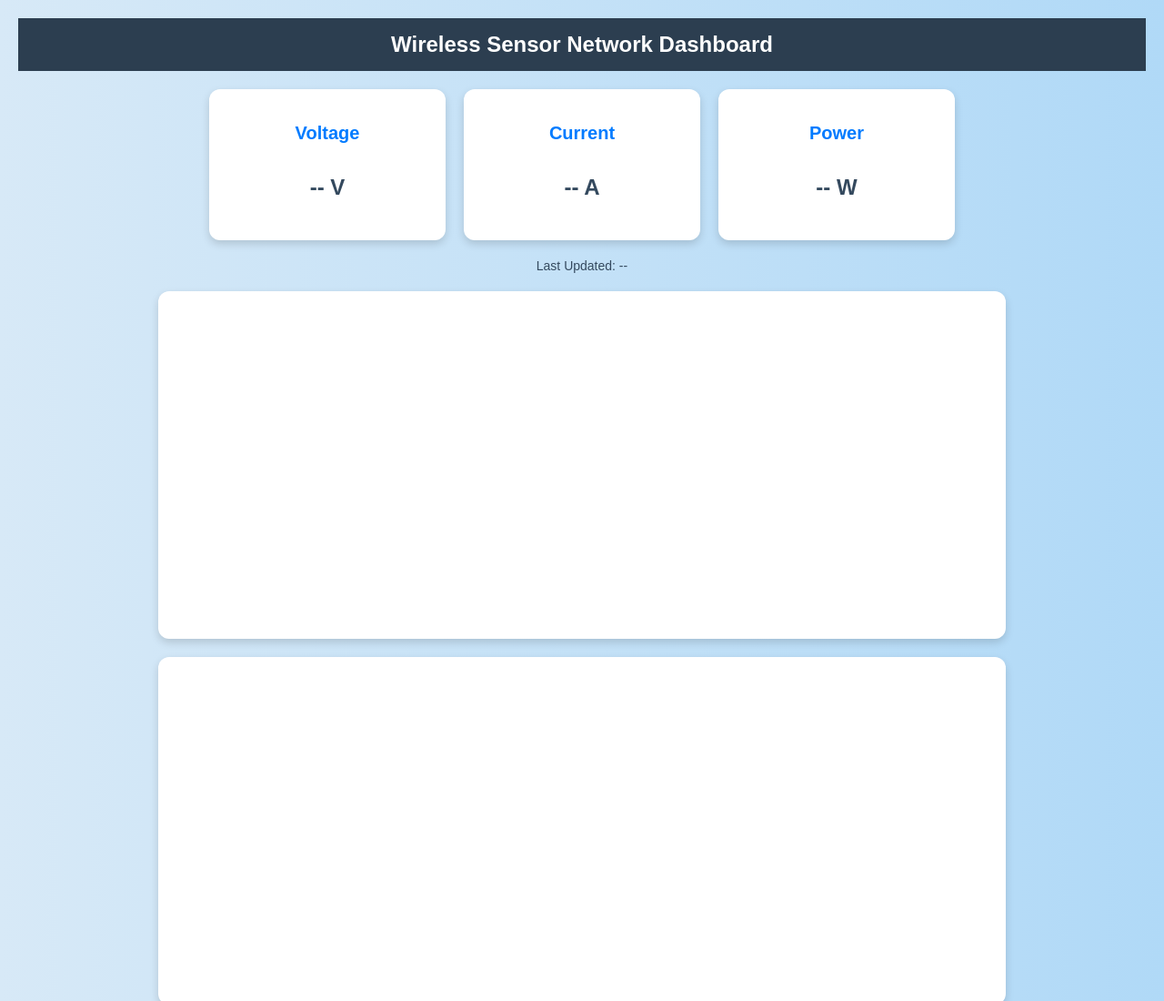
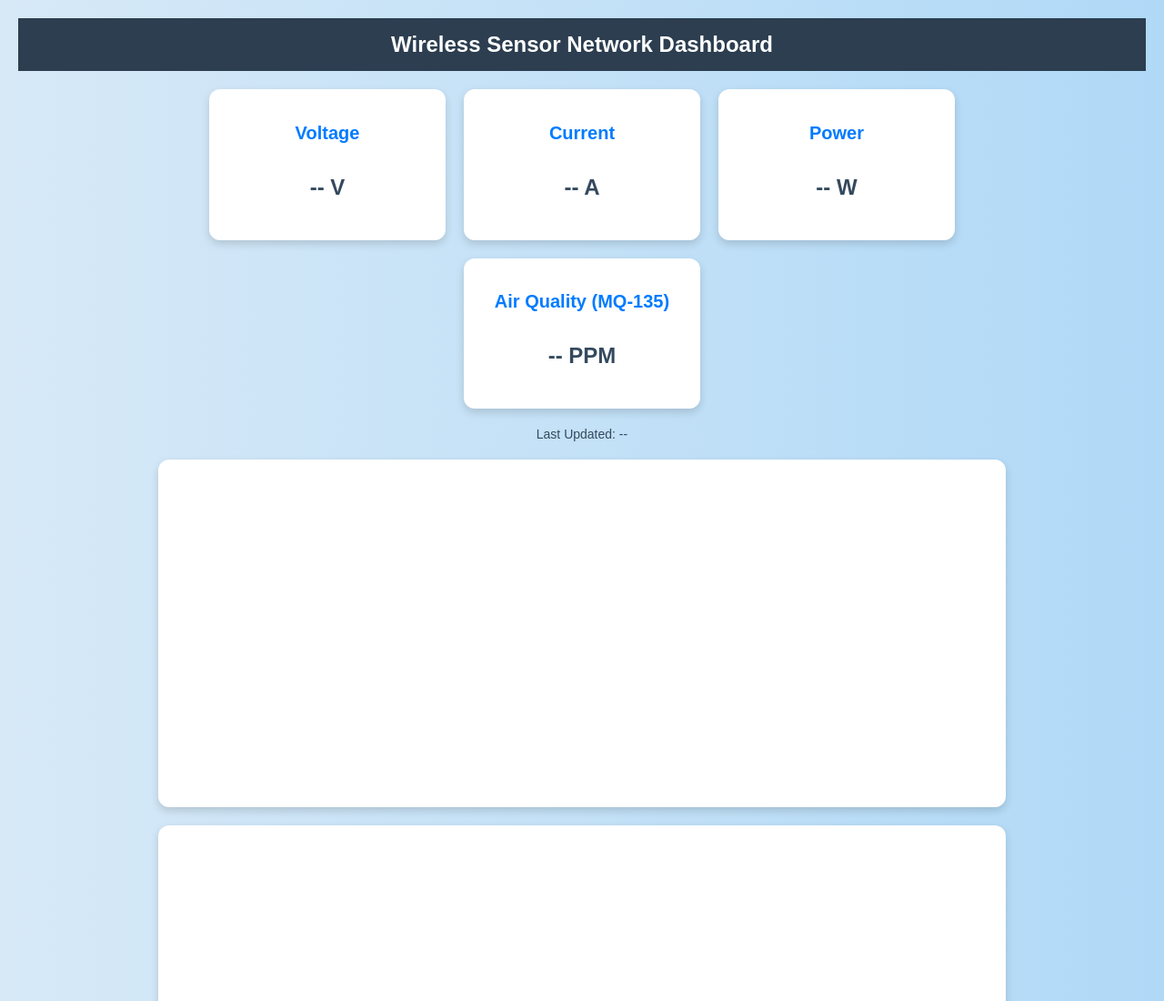
Before and after one commit to AstaJ13/SensorData, a plain HTML site: page index.html in a window 1280 px wide. Shown: the top 1100 px of the page at 91% size. Drawn offline with nearby package versions, Linux system fonts and the light colour scheme.

Commit message:
Update index.html

```diff
--- a/index.html
+++ b/index.html
@@ -92,8 +92,16 @@
     </div>
 </div>
 
+<div class="sensor-container">
+    <div class="sensor-box">
+        <h2>Air Quality (MQ-135)</h2>
+        <p id="airQuality">-- PPM</p>
+    </div>
+</div>
+
 <p id="lastUpdated">Last Updated: --</p>
 
+<!-- Charts for data visualization -->
 <div class="chart-container">
     <canvas id="voltageCurrentChart"></canvas>
 </div>
```
Lines whose indentation alone changed are shown as unchanged.
